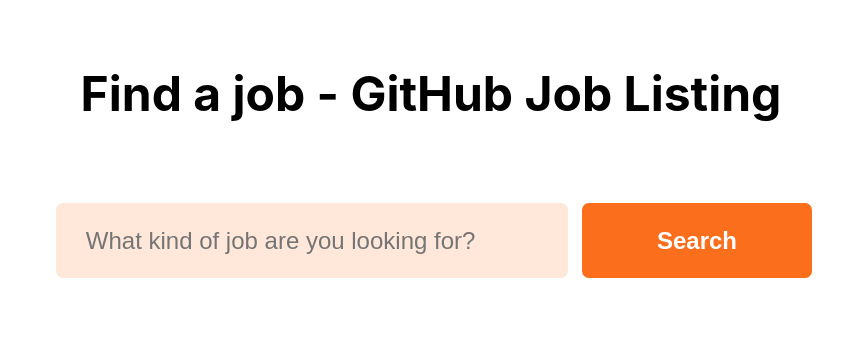
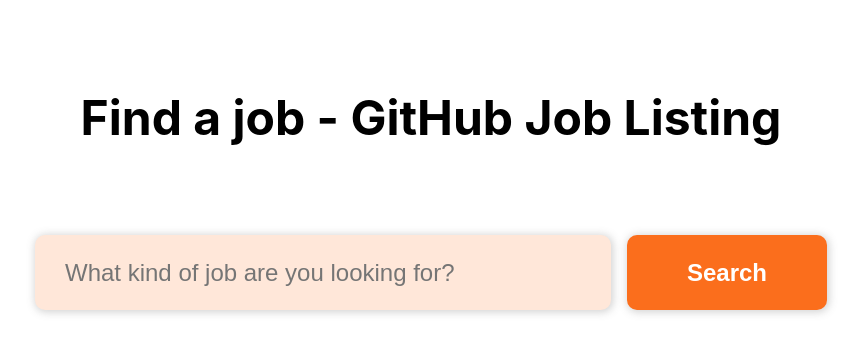
Before and after one commit to MagdalenaSjokvist/job-search-app, a React (Create React App) app: page /jobs in a window 1280 px wide. Shown: the top 354 px of the page, without its empty margins (209-1072 px from the left). Built offline with nearby package versions, Linux system fonts and the light colour scheme.

Commit message:
Add styling - boxshadow and flex on search-section

```diff
--- a/src/App.css
+++ b/src/App.css
@@ -4,7 +4,7 @@
 }
 
 h1 {
-	margin-bottom: 40px;
+	padding: 40px 0px;
 	font-size: 48px;
 	text-align: center;
 }
@@ -13,25 +13,55 @@
 	text-align: center;
 }
 
+button:hover {
+	background-color: rgb(138, 43, 172);
+}
+
 input {
 	height: 75px;
-	width: 40vw;
-	margin: 40px 10px 0 10px;
+	width: 45vw;
+	min-width: 320px;
+	margin: 8px;
 	padding: 30px;
 	background: rgb(255, 231, 217);
-	border-radius: 7px;
+	border-radius: 10px;
 	border: none;
 	font-size: x-large;
+	box-shadow: 1px 1px 8px 1px rgba(204, 204, 204, 0.898);
 }
 
 .app-container {
 	text-align: center;
-	padding-top: 4rem;
+	padding: 3rem 1rem;
+}
+
+.search-container {
+	padding: 40px 0px;
+	display: flex;
+	flex-direction: row;
+	align-items: center;
+	justify-content: center;
+	flex-wrap: wrap;
+}
+
+.search-btn {
+	height: 75px;
+	width: 200px;
+	padding: 10px;
+	margin: 8px;
+	border-radius: 10px;
+	border: none;
+	background: rgb(251, 110, 28);
+	color: white;
+	font-weight: bold;
+	font-size: x-large;
+	cursor: pointer;
+	box-shadow: 1px 1px 8px 1px rgba(204, 204, 204, 0.898);
 }
 
 .message-no-result {
 	font-size: 28px;
-	margin-top: 60px;
+	margin-top: 20px;
 }
 
 .search-result-container {
@@ -39,21 +69,7 @@
 	flex-direction: column;
 	align-items: center;
 	min-width: 300px;
-	margin-top: 60px;
-}
-
-.search-btn {
-	height: 75px;
-	width: 18vw;
-	padding: 10px;
-	margin: 4px;
-	border-radius: 7px;
-	border: none;
-	background: rgb(251, 110, 28);
-	color: white;
-	font-weight: bold;
-	font-size: x-large;
-	cursor: pointer;
+	margin-top: 20px;
 }
 
 .job-item-container {
@@ -68,6 +84,7 @@
 	margin-bottom: 35px;
 	padding: 1.5rem;
 	border-radius: 10px;
+	box-shadow: 2px 2px 10px 1px rgba(204, 204, 204, 0.898);
 }
 
 .job-title {
@@ -97,7 +114,7 @@
 	width: 150px;
 	padding: 10px;
 	margin: 12px;
-	border-radius: 5px;
+	border-radius: 10px;
 	border: none;
 	background: rgb(251, 110, 28);
 	color: white;
--- a/src/components/JobSearchForm.jsx
+++ b/src/components/JobSearchForm.jsx
@@ -18,7 +18,7 @@
 	}
 
 	return (
-		<div>
+		<div className="search-container">
 			<input
 				type="search"
 				placeholder="What kind of job are you looking for?"
```
